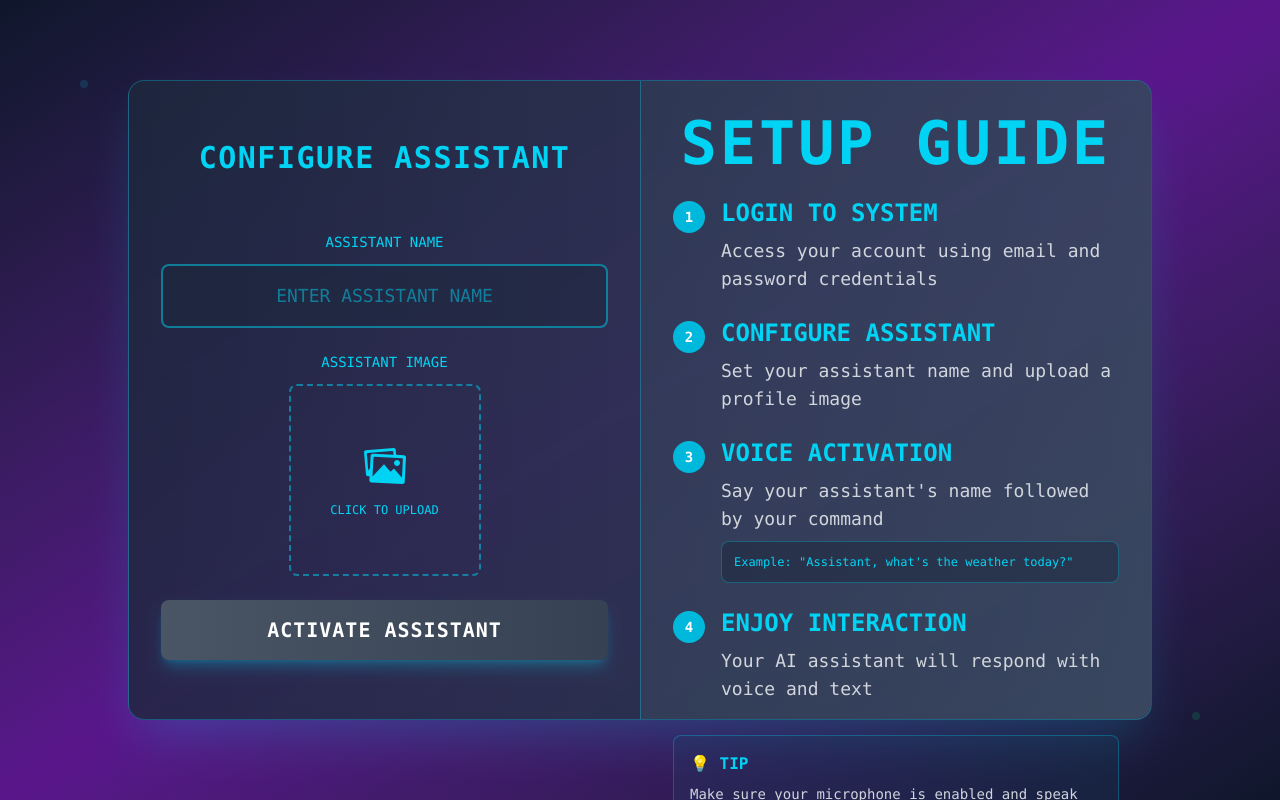
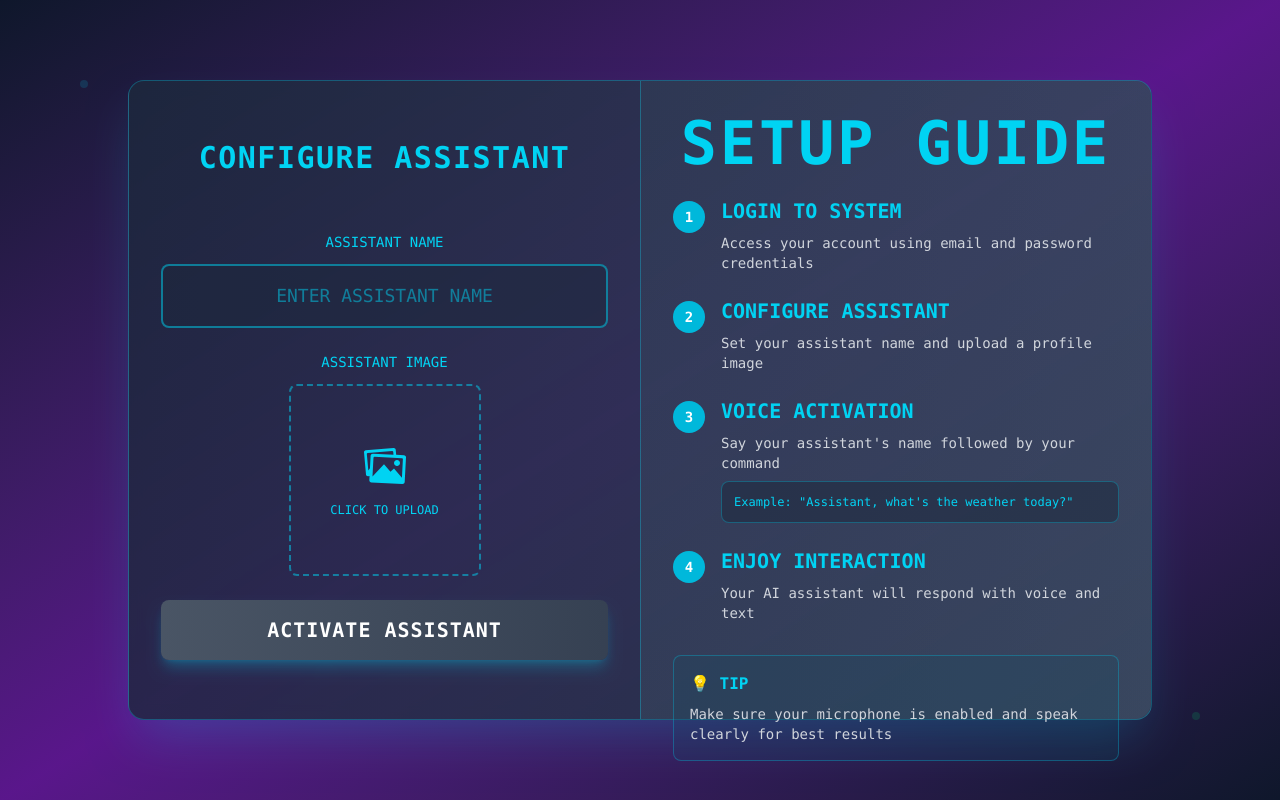
Before and after one commit to mahi13singh2004/PromptPal, a React (Vite) app in the folder frontend/: page /customize in a window 1280 px wide. Built offline with nearby package versions, Linux system fonts and the light colour scheme; no server answers.

Commit message:
Update Customise.jsx

```diff
--- a/frontend/src/pages/Customise.jsx
+++ b/frontend/src/pages/Customise.jsx
@@ -137,8 +137,8 @@ const Customise = () => {
                   1
                 </div>
                 <div>
-                  <h4 className='text-cyan-400 text-2xl font-mono font-bold mb-2'>LOGIN TO SYSTEM</h4>
-                  <p className='text-gray-300 font-mono text-lg'>Access your account using email and password credentials</p>
+                  <h4 className='text-cyan-400 text-xl font-mono font-bold mb-2'>LOGIN TO SYSTEM</h4>
+                  <p className='text-gray-300 font-mono text-sm'>Access your account using email and password credentials</p>
                 </div>
               </div>
 
@@ -147,8 +147,8 @@ const Customise = () => {
                   2
                 </div>
                 <div>
-                  <h4 className='text-cyan-400 text-2xl font-mono font-bold mb-2'>CONFIGURE ASSISTANT</h4>
-                  <p className='text-gray-300 text-lg font-mono'>Set your assistant name and upload a profile image</p>
+                  <h4 className='text-cyan-400 text-xl font-mono font-bold mb-2'>CONFIGURE ASSISTANT</h4>
+                  <p className='text-gray-300 text-sm font-mono'>Set your assistant name and upload a profile image</p>
                 </div>
               </div>
 
@@ -157,8 +157,8 @@ const Customise = () => {
                   3
                 </div>
                 <div>
-                  <h4 className='text-cyan-400 text-2xl font-mono font-bold mb-2'>VOICE ACTIVATION</h4>
-                  <p className='text-gray-300 text-lg font-mono'>Say your assistant's name followed by your command</p>
+                  <h4 className='text-cyan-400 text-xl font-mono font-bold mb-2'>VOICE ACTIVATION</h4>
+                  <p className='text-gray-300 text-sm font-mono'>Say your assistant's name followed by your command</p>
                   <div className='mt-2 p-3 bg-slate-800/50 rounded-lg border border-cyan-400/30'>
                     <p className='text-cyan-400 font-mono text-xs'>Example: "{assistantName || 'Assistant'}, what's the weather today?"</p>
                   </div>
@@ -170,8 +170,8 @@ const Customise = () => {
                   4
                 </div>
                 <div>
-                  <h4 className='text-cyan-400 text-2xl font-mono font-bold mb-2'>ENJOY INTERACTION</h4>
-                  <p className='text-gray-300 text-lg font-mono'>Your AI assistant will respond with voice and text</p>
+                  <h4 className='text-cyan-400 text-xl font-mono font-bold mb-2'>ENJOY INTERACTION</h4>
+                  <p className='text-gray-300 text-sm font-mono'>Your AI assistant will respond with voice and text</p>
                 </div>
               </div>
             </div>
```
